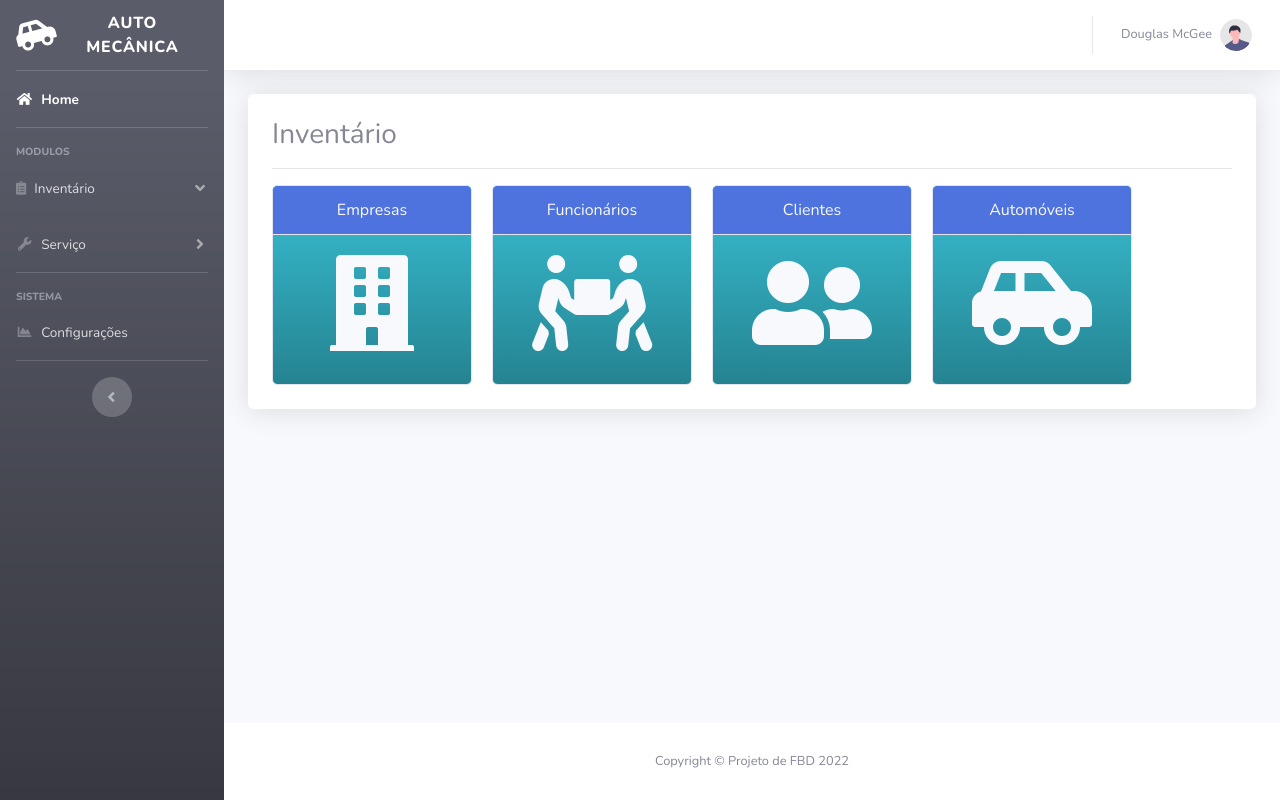
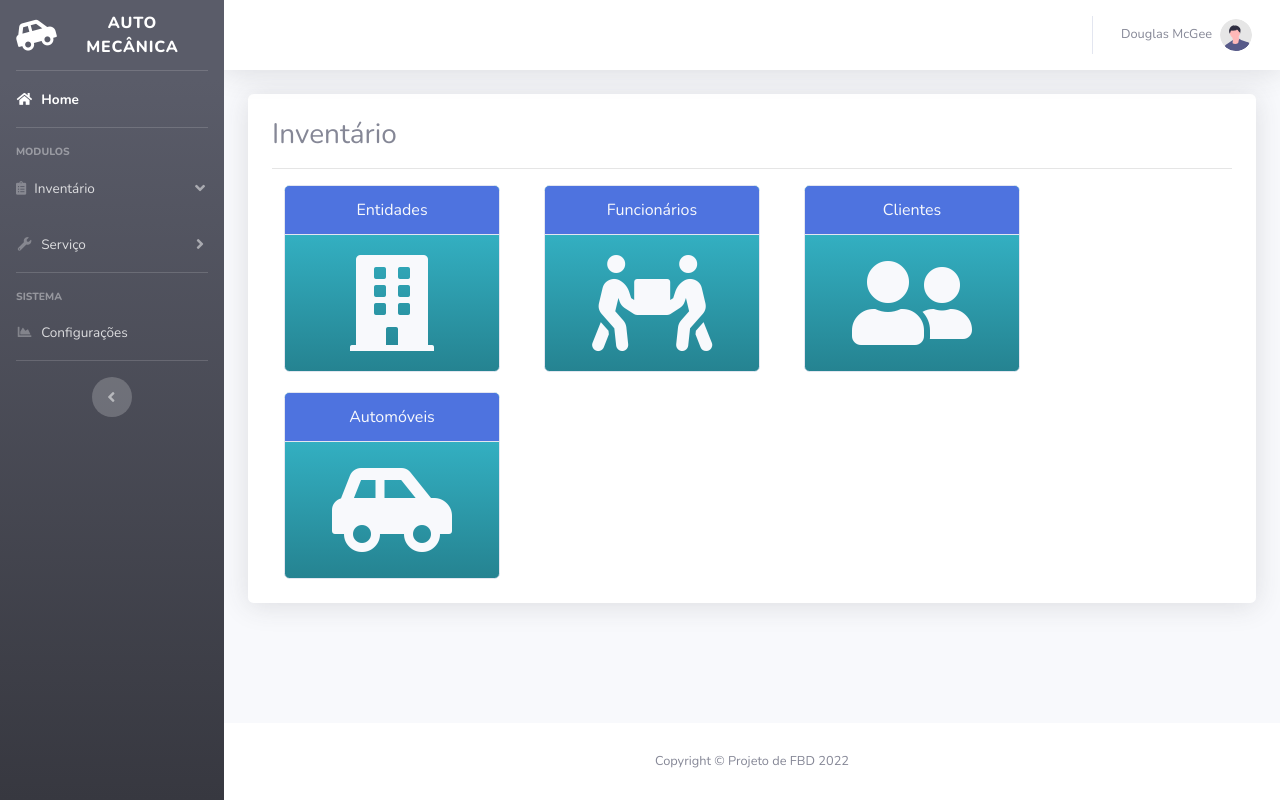
Before and after one commit to celiojunior-linux/PBD_Project, a Django app: page / in a window 1280 px wide. Run offline with Django 4.2, Linux system fonts and the light colour scheme; some libraries are stand-ins or nearby versions.

Commit message:
Enhanced home template

```diff
--- a/apps/home/templates/home/home_view.html
+++ b/apps/home/templates/home/home_view.html
@@ -5,19 +5,19 @@
             <h3>Inventário</h3>
             <hr>
         </div>
-        <div class="d-flex" style="gap: 20px;">
-            <a href="{% url "inventory:company-list" %}">
-                <div class="card bg-gradient-info" style="width:200px; height:200px;">
+        <div class="d-flex flex-wrap" style="gap: 20px;">
+            <a href="{% url "inventory:company-list" %}" class="col-md-3">
+                <div class="card bg-gradient-info">
                     <div class="card-header bg-primary text-light text-center">
-                        Empresas
+                        Entidades
                     </div>
                     <div class="card-body text-center">
                         <i class="fa fa-building text-light" style="font-size: 96px"></i>
                     </div>
                 </div>
             </a>
-            <a href="{% url "inventory:employee-list" %}">
-                <div class="card bg-gradient-info" style="width:200px; height:200px;">
+            <a href="{% url "inventory:employee-list" %}" class="col-md-3">
+                <div class="card bg-gradient-info">
                     <div class="card-header bg-primary text-light text-center">
                         Funcionários
                     </div>
@@ -26,8 +26,8 @@
                     </div>
                 </div>
             </a>
-            <a href="{% url "inventory:client-list" %}">
-                <div class="card bg-gradient-info" style="width:200px; height:200px;">
+            <a href="{% url "inventory:client-list" %}" class="col-md-3">
+                <div class="card bg-gradient-info">
                     <div class="card-header bg-primary text-light text-center">
                         Clientes
                     </div>
@@ -36,8 +36,8 @@
                     </div>
                 </div>
             </a>
-            <a href="{% url "inventory:car-list" %}">
-                <div class="card bg-gradient-info" style="width:200px; height:200px;">
+            <a href="{% url "inventory:car-list" %}" class="col-md-3">
+                <div class="card bg-gradient-info">
                     <div class="card-header bg-primary text-light text-center">
                         Automóveis
                     </div>
```
Also changed, not shown: apps/service/templates/service/service_list.html (renamed from apps/service/templates/service/base_template.html).
